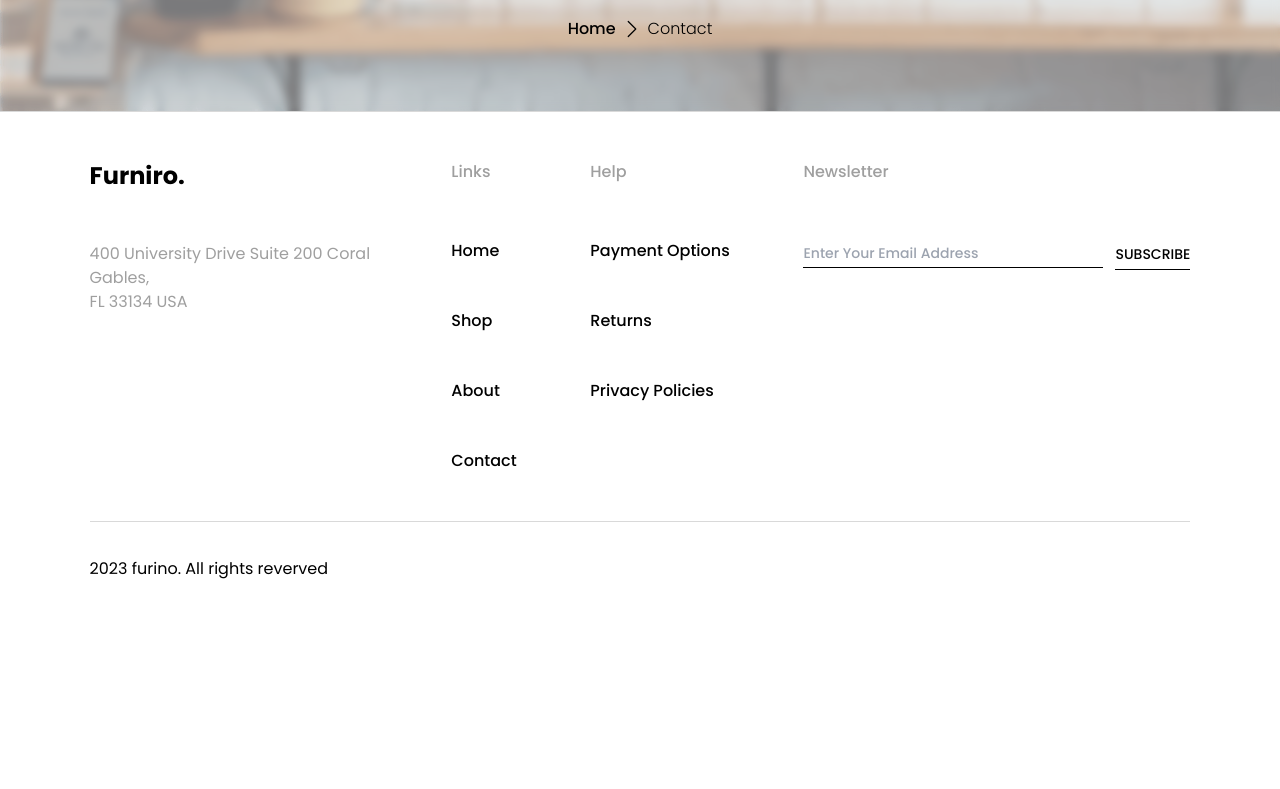
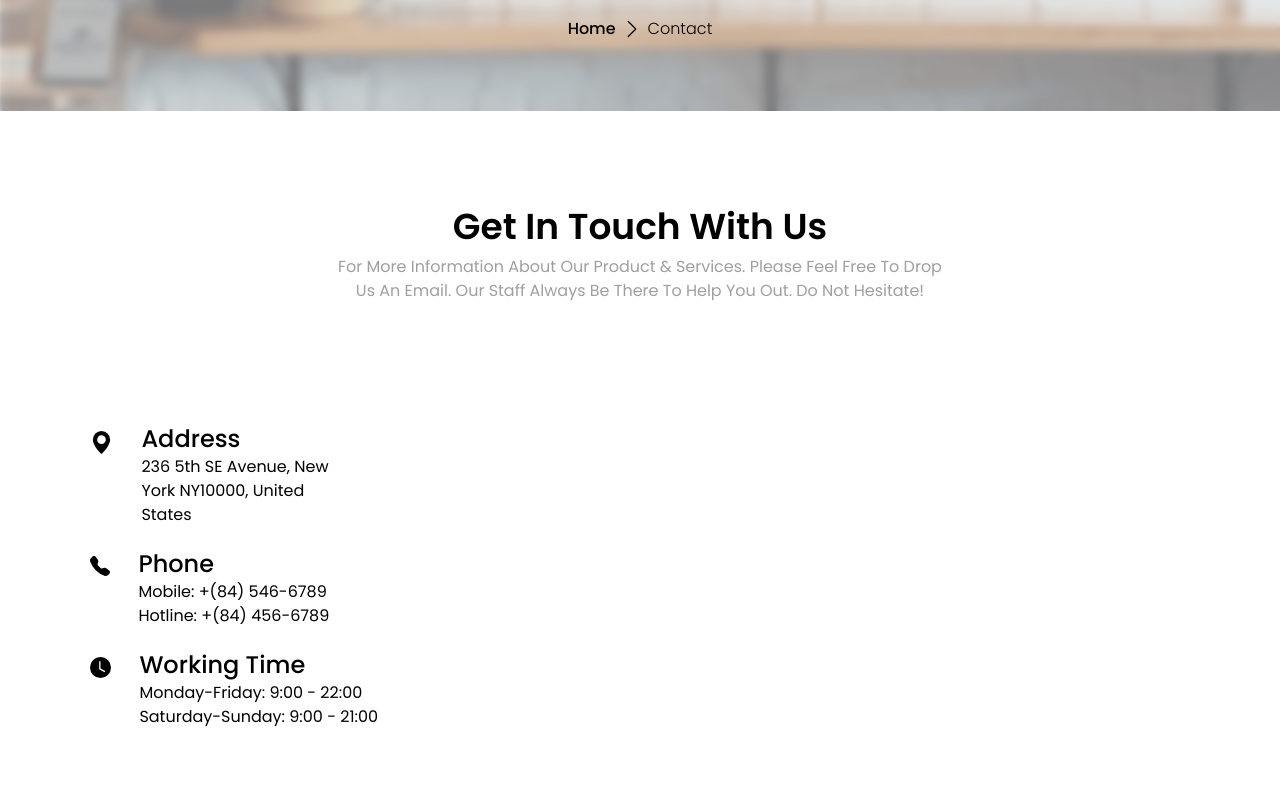
Before and after one commit to roufhasan/urbanAura-client, a React (Vite) app: page /contact in a window 1280 px wide. Shown: the part 311-1100 px from the top of the page. Before the commit the page ends 930 px from the top, so only its background shows below. Built offline with nearby package versions, Linux system fonts and the light colour scheme.

Commit message:
contact details component added

```diff
--- a/src/Pages/SitePages/Contact/Contact.jsx
+++ b/src/Pages/SitePages/Contact/Contact.jsx
@@ -1,11 +1,34 @@
 import { useLocation } from "react-router-dom";
 import NavBanner from "../../../components/NavBanner/NavBanner";
+import ContactDetails from "./ContactDetails/ContactDetails";
 
 const Contact = () => {
   const location = useLocation();
   return (
     <section>
       <NavBanner location={location} />
+
+      <div className="px-[4%] pb-12 pt-20 md:px-[7%] md:pb-16 md:pt-24">
+        {/* Cotact title */}
+        <div className="mb-16 text-center md:mb-32">
+          <h1 className="mb-2 text-balance text-3xl font-semibold md:text-4xl">
+            Get In Touch With Us
+          </h1>
+          <p className="mx-auto max-w-[40.25rem] text-balance text-sm text-[#9f9f9f] md:text-base">
+            For More Information About Our Product & Services. Please Feel Free
+            To Drop Us An Email. Our Staff Always Be There To Help You Out. Do
+            Not Hesitate!
+          </p>
+        </div>
+
+        {/* ==> Contact details and form container <== */}
+        <div>
+          {/* ==> Contact details container <== */}
+          <div>
+            <ContactDetails />
+          </div>
+        </div>
+      </div>
     </section>
   );
 };
--- /dev/null
+++ b/src/Pages/SitePages/Contact/ContactDetails/ContactDetails.jsx
@@ -0,0 +1,37 @@
+import { BsFillClockFill, BsGeoAltFill, BsTelephoneFill } from "react-icons/bs";
+
+const ContactDetails = () => {
+  return (
+    <div>
+      <div className="flex gap-6 md:justify-start md:gap-[1.8rem]">
+        <BsGeoAltFill size={23} />
+        <div>
+          <h4 className="text-2xl font-medium leading-[1rem]">Address</h4>
+          <p className="mt-2 max-w-52">
+            236 5th SE Avenue, New York NY10000, United States
+          </p>
+        </div>
+      </div>
+
+      <div className="my-[1.8rem] flex gap-6 md:gap-[1.8rem]">
+        <BsTelephoneFill size={20} />
+        <div>
+          <h4 className="text-2xl font-medium leading-[1rem]">Phone</h4>
+          <p className="mt-2">Mobile: +(84) 546-6789</p>
+          <p>Hotline: +(84) 456-6789</p>
+        </div>
+      </div>
+
+      <div className="flex gap-6 md:gap-[1.8rem]">
+        <BsFillClockFill size={21} />
+        <div>
+          <h4 className="text-2xl font-medium leading-[1rem]">Working Time</h4>
+          <p className="mt-2">Monday-Friday: 9:00 - 22:00</p>
+          <p>Saturday-Sunday: 9:00 - 21:00</p>
+        </div>
+      </div>
+    </div>
+  );
+};
+
+export default ContactDetails;
```
